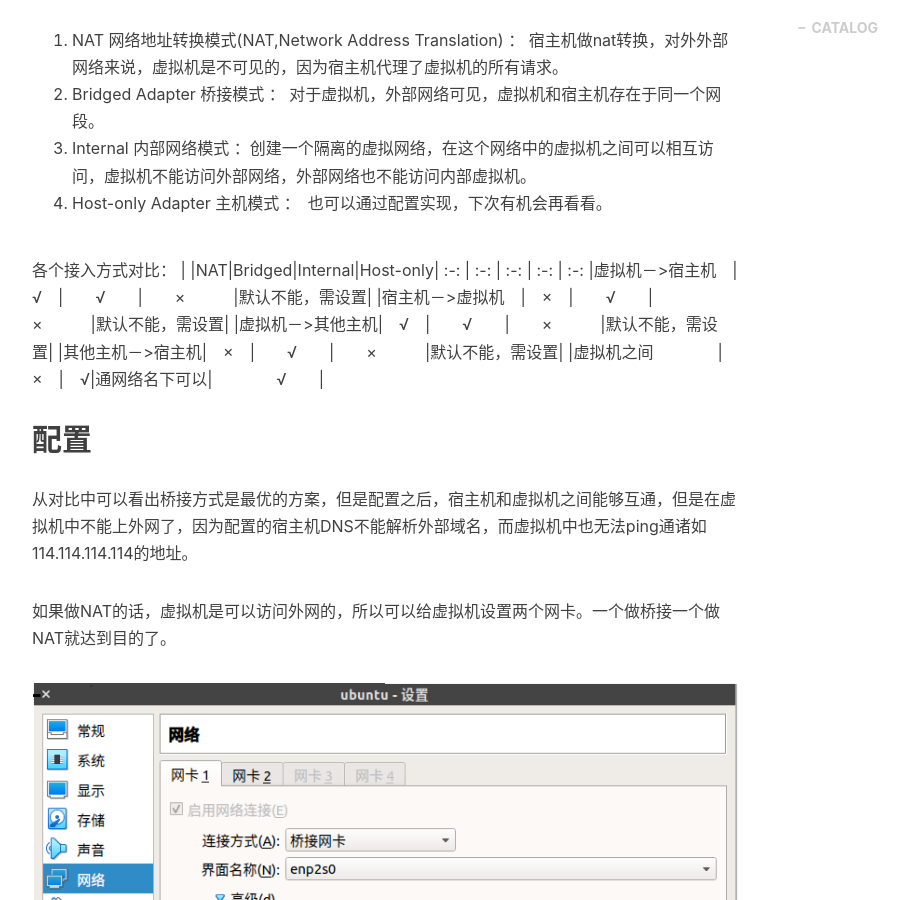
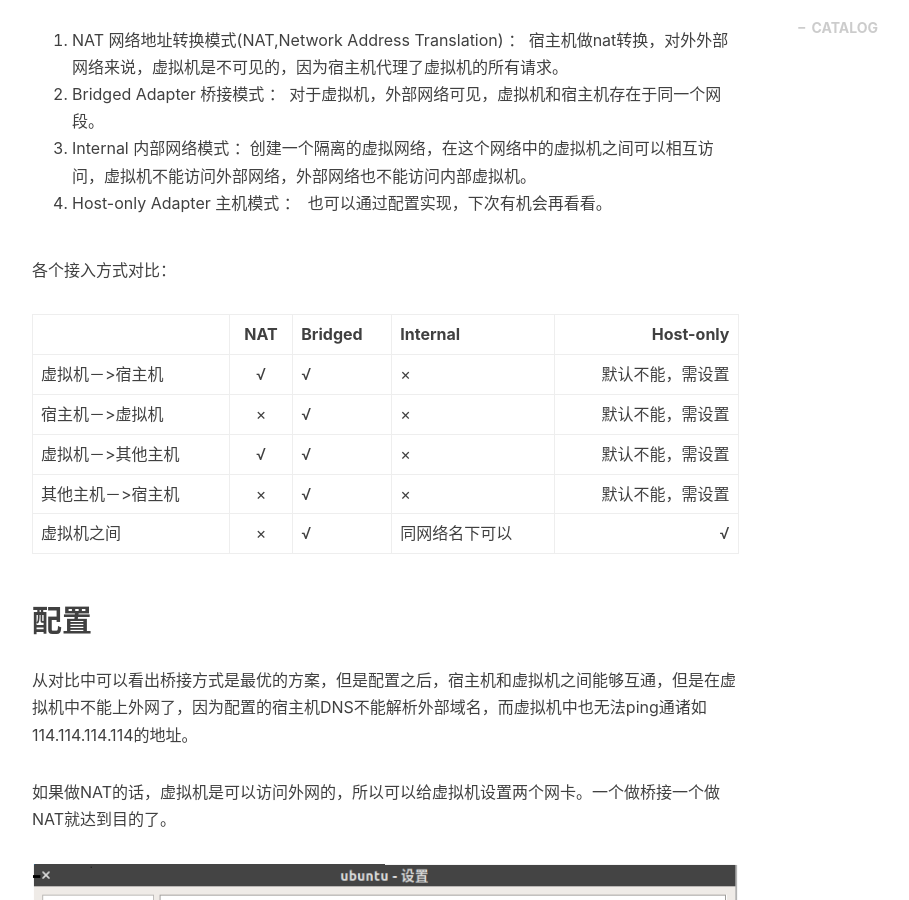
Before and after one commit to heqiao2010/heqiao2010.github.io, a Jekyll site: the page built from _posts/2019-06-19-VirtualBox虚拟机和宿主机实现网络互通配置.markdown, in a window 1280 px wide and 900 px high, scrolled down 844 px. Shown: the whole window, without its empty margins (233-1142 px from the left). Built offline with Jekyll 4.4.1, drawn with Linux system fonts in a browser that asks for light colours; nearby versions of some CDN libraries; comment, search, counter and statistics services are not loaded.

Commit message:
Update 2019-06-19-VirtualBox虚拟机和宿主机实现网络互通配置.markdown

```diff
--- a/_posts/2019-06-19-VirtualBox虚拟机和宿主机实现网络互通配置.markdown
+++ b/_posts/2019-06-19-VirtualBox虚拟机和宿主机实现网络互通配置.markdown
@@ -24,13 +24,14 @@ VirtualBox的提供了四种网络接入模式
 4. Host-only Adapter 主机模式 ：　也可以通过配置实现，下次有机会再看看。
 
 各个接入方式对比：
-|             |NAT|Bridged|Internal|Host-only|
-:-: | :-: | :-: | :-: | :-:
-|虚拟机－>宿主机　|　√　|　　√　　|　　×　　　|默认不能，需设置|
-|宿主机－>虚拟机　|　×　|　　√　　|　　×　　　|默认不能，需设置|
-|虚拟机－>其他主机|　√　|　　√　　|　　×　　　|默认不能，需设置|
-|其他主机－>宿主机|　×　|　　√　　|　　×　　　|默认不能，需设置|
-|虚拟机之间　　　　|　×　|　√|通网络名下可以|　　　　√　　|
+
+|   | NAT | Bridged    | Internal  |Host-only  |
+|-------|:---:|-----------|--------|-------:|
+| 虚拟机－>宿主机  | √ | √     | × |默认不能，需设置|
+| 宿主机－>虚拟机 | × | √      | × |默认不能，需设置|
+| 虚拟机－>其他主机  | √ | √ | × |默认不能，需设置|
+| 其他主机－>宿主机  | ×   | √ | × |默认不能，需设置|
+| 虚拟机之间　  | ×   | √ | 同网络名下可以 |√|
 
 
 ## 配置
```
